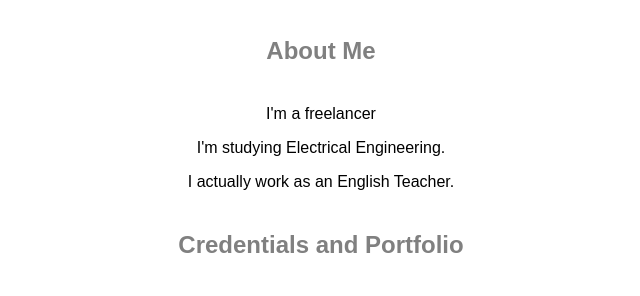
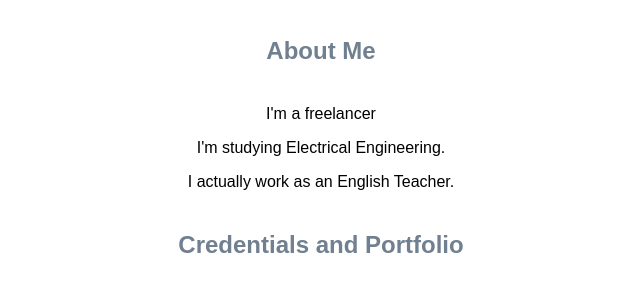
Before and after one commit to cristinasblog/cristinasblog.github.io, a plain HTML site: page index.html in a window 1280 px wide. Shown: the part 492-788 px from the top of the page, 319-959 px from the left. Drawn offline with Linux system fonts and the light colour scheme.

Commit message:
Update master.css

```diff
--- a/css/master.css
+++ b/css/master.css
@@ -28,7 +28,7 @@ h1 {
 }
 
 h2 {
-color: #808080;  /* Set the text color of to #075AAB here */
+color: #708090;  /* Set the text color of to #075AAB here */
   /* Set both the bottom margin and top margin to 2.5 rem here */
   margin-bottom: 2.5rem;
   margin-top: 2.5rem;
```
